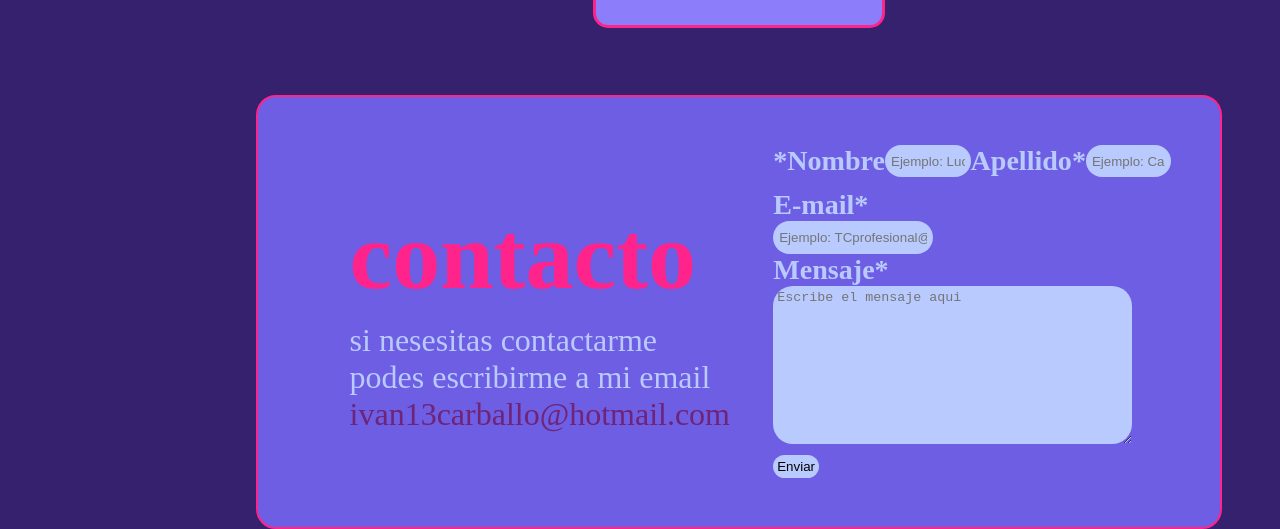
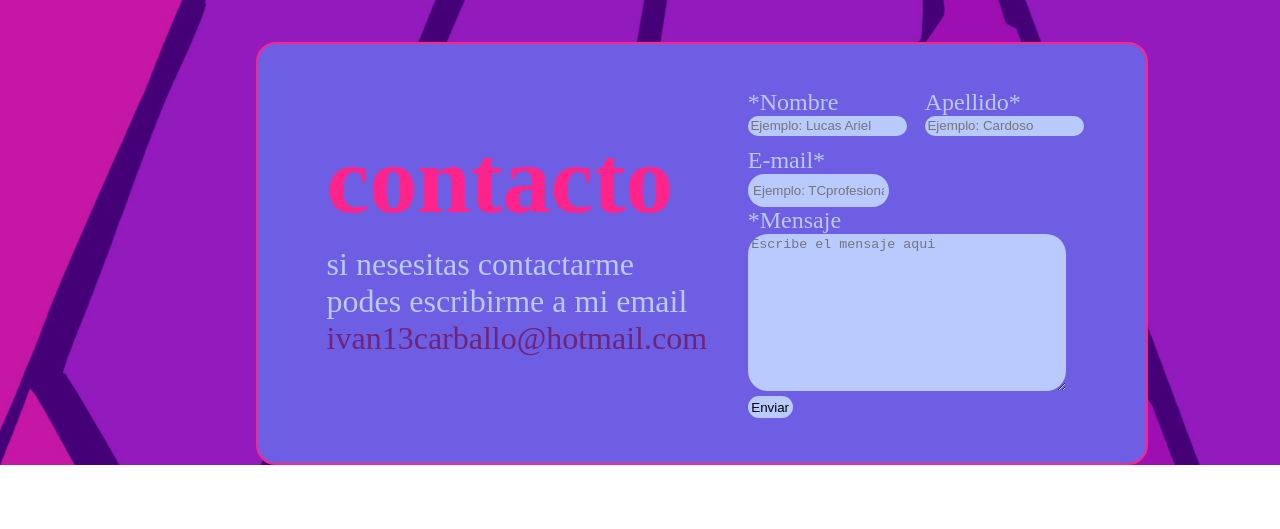
Before and after one commit to Valentin-Sarmeinto-Carballo/Portafolio-, a plain HTML site: page index.html in a window 1280 px wide. Shown: the part 1670-2199 px from the top of the page. After the commit the page ends 2135 px from the top, so only its background shows below. Drawn offline with nearby package versions, Linux system fonts and the light colour scheme; a web font is replaced by a local one.

Commit message:
agregue un fondo y cambie la posicion de los imputs

```diff
--- a/index.html
+++ b/index.html
@@ -22,7 +22,7 @@
   <body>
     <div class="general">
       <!-- ...............................................nav.................................................. -->
-      <nav class="nav" >
+      <nav class="nav">
         <div class="name"><h1>Valen</h1></div>
         <div class="Links">
           <a href="#hola" class="link">hola</a>
@@ -34,7 +34,7 @@
       <!-- ...............................................encabezado............................................. -->
       <main>
         <header id="hola">
-          <div class="titulo" >
+          <div class="titulo">
             <p i>Hola soy</p>
             <p class="nombr">Valentin Sarmiento</p>
             <p>desarrollador y artista</p>
@@ -72,38 +72,51 @@
           <div class="form">
             <form action="">
               <div class="nombre-apellido">
-                <h3>*Nombre</h3>
+                <div class="contenedor-nombres-propios">
+                  <label for="nombres">*Nombre</label>
                   <input
+                    id="nombres"
                     type="text"
                     required
                     class="input-nombres"
                     placeholder="Ejemplo: Lucas Ariel"
                   />
-                <h3>Apellido*</h3>
+                </div>
+                <div class="contenedor-nombres-propios">
+                  <label for="apellido">Apellido*</label>
                   <input
                     type="text"
                     required
                     class="input-nombres"
                     placeholder="Ejemplo: Cardoso"
+                    id="apellido"
                   />
                 </div>
+              </div>
               <div class="mensaje-form">
-                <h3>E-mail*</h3>
+                <div class="contenedor-nombres-propios">
+                  <label for="mail">E-mail*</label>
                   <input
                     type="email"
                     required
                     class="input-mail"
                     placeholder="Ejemplo: TCprofesional@gmail.com"
+                    id="mail"
                   />
-                <h3>Mensaje*</h3>
+                </div>
+                <div>
+                  <div class="contenedor-nombres-propios">
+                    <label for="mensajito">*Mensaje</label>
                     <textarea
                       name=""
-                  id=""
+                      id="mensajito"
                       cols="30"
                       rows="10"
                       class="input-mensaje"
                       placeholder="Escribe el mensaje aqui"
                     ></textarea>
+                  </div>
+                </div>
               </div>
               <button type="submit" class="boton">Enviar</button>
             </form>
--- a/style.css
+++ b/style.css
@@ -8,7 +8,10 @@ a {
 }
 body {
   box-sizing: border-box;
-  background-color: rgb(53, 33, 110);
+  background-image: url(roto.jpg);
+  background-size: cover ;
+
+
   color: rgb(185, 202, 255);
   font-family: "Solway", serif;
 }
@@ -33,7 +36,7 @@ main {
   position: fixed;
   display: flex;
   flex-direction: column;
-  justify-content: ;
+
   background-color: rgb(185, 202, 255);
   color: rgb(255, 35, 140);
   padding: 1%;
@@ -159,11 +162,12 @@ header {
   background-color: rgb(110, 94, 228);
   display: flex;
   flex-direction: row;
+  justify-content: space-between;
   border: solid 2px rgb(255, 35, 140);
   border-radius: 20px;
 }
 .con-letras {
-  padding: 5%;
+  padding: 3%;
   font-size: 2em;
 }
 
@@ -175,7 +179,7 @@ header {
 /* ...............................................formulario................................................... */
 .form {
   display: flex;
-  flex-direction: column;
+  flex-direction: column-reverse;
   font-size: 1.5em;
 }
 .nombre-apellido {
@@ -193,7 +197,7 @@ header {
   background-color: rgb(185, 202, 255);
 }
 .input-nombres {
-  width: 40%;
+  width: 90%;
   padding: 1.5%;
 }
 .input-mail {
@@ -213,3 +217,8 @@ header {
   color: rgb(185, 202, 255);
   transition-duration: 1000ms;
 }
+.contenedor-nombres-propios{
+  display: flex;
+  flex-direction: column;
+
+}
```
Also changed, not shown: roto.jpg (added), vidrio.jpg (added). Lines whose indentation alone changed are shown as unchanged.
